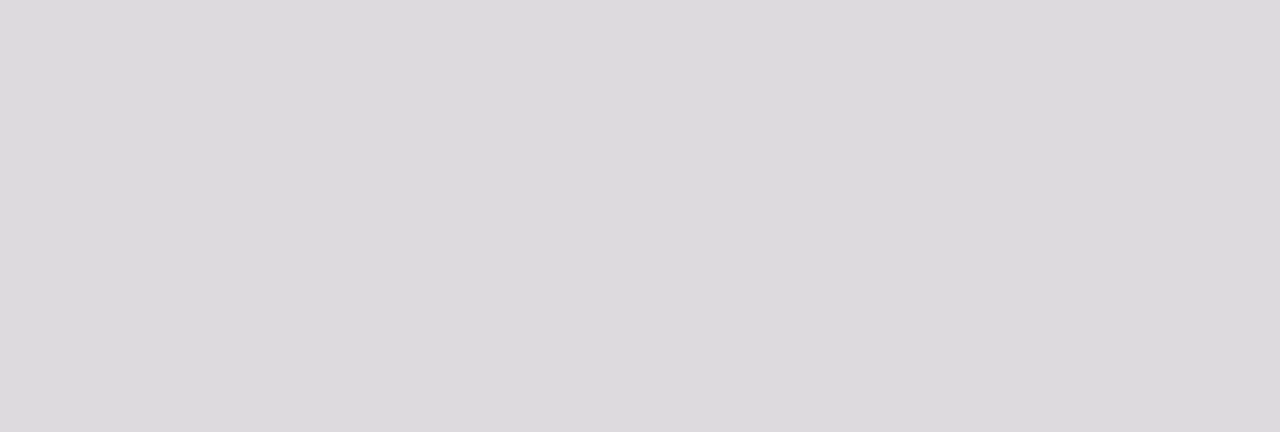
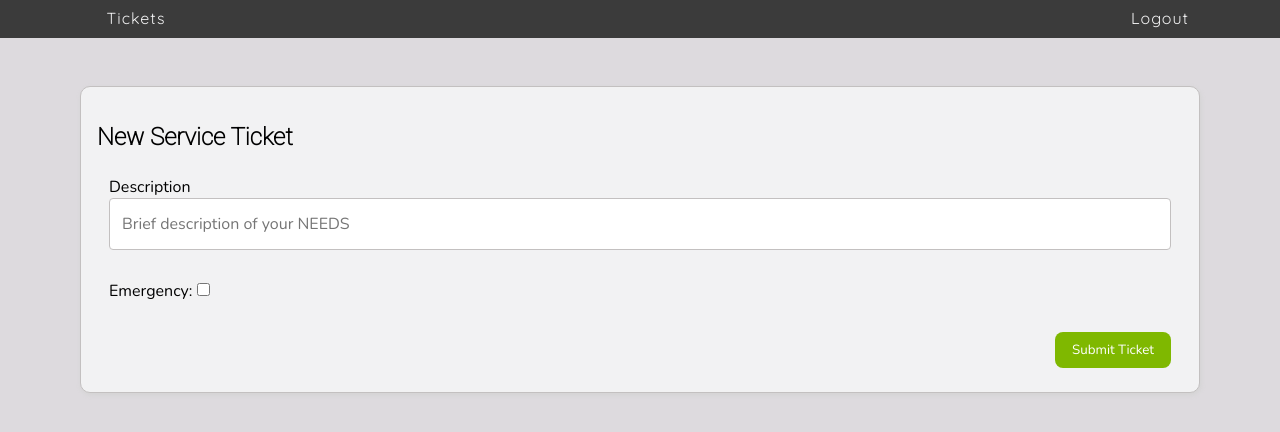
Before and after one commit to James-Heaton/Honey-Rae-Repairs, a React (Vite) app: page /tickets/create in a window 1280 px wide. Shown: the top 432 px of the page. Built offline with nearby package versions, Linux system fonts and the light colour scheme; sample sign-in values are in the browser's storage.

Commit message:
Create Ticket Functionality Added

```diff
--- /dev/null
+++ b/src/components/forms/TicketForm.jsx
@@ -0,0 +1,73 @@
+import { useState } from "react";
+import "./Form.css";
+import { createTicket } from "../../services/ticketService";
+import { useNavigate } from "react-router-dom";
+
+export const TicketForm = ({ currentUser }) => {
+  const [ticket, setTicket] = useState({
+    description: "",
+    emergency: false,
+  });
+  const navigate = useNavigate();
+
+  const handleSave = (event) => {
+    event.preventDefault();
+    if (ticket.description) {
+      const newTicket = {
+        userId: currentUser.id,
+        description: ticket.description,
+        emergency: ticket.emergency,
+        dateCompleted: "",
+      };
+
+      createTicket(newTicket).then(() => {
+        navigate("/tickets");
+      });
+    } else {
+      window.alert("Tell me what ya NEED");
+    }
+  };
+
+  return (
+    <form>
+      <h2>New Service Ticket</h2>
+      <fieldset>
+        <div className="form-group">
+          <label>Description</label>
+          <input
+            type="text"
+            className="form-control"
+            placeholder="Brief description of your NEEDS"
+            onChange={(event) => {
+              const ticketCopy = { ...ticket };
+              ticketCopy.description = event.target.value;
+              setTicket(ticketCopy);
+            }}
+          ></input>
+        </div>
+      </fieldset>
+      <fieldset>
+        <div className="form-group">
+          <label>
+            Emergency:
+            <input
+              type="checkbox"
+              onChange={(event) => {
+                const ticketCopy = { ...ticket };
+                ticketCopy.emergency = event.target.checked;
+                setTicket(ticketCopy);
+              }}
+            />
+          </label>
+        </div>
+      </fieldset>
+      <fieldset>
+        <div className="form-group">
+          <button className="form-btn btn-info" onClick={handleSave}>
+            Submit Ticket
+          </button>
+        </div>
+      </fieldset>
+    </form>
+  );
+};
--- a/src/components/tickets/FilterBar.jsx
+++ b/src/components/tickets/FilterBar.jsx
@@ -1,4 +1,8 @@
+import { useNavigate } from "react-router-dom";
+
 export const FilterBar = ({ setFilterType, setSearchTerm, currentUser }) => {
+  const navigate = useNavigate();
+
   return (
     <div className="filter-bar">
       {currentUser.isStaff ? (
@@ -38,10 +42,22 @@ export const FilterBar = ({ setFilterType, setSearchTerm, currentUser }) => {
         </>
       ) : (
         <>
-          <button className="filter-btn btn-primary">Create Ticket</button>
-          <button className="filter-btn btn-info" onClick={() => {
+          <button
+            className="filter-btn btn-primary"
+            onClick={() => {
+              navigate("/tickets/create");
+            }}
+          >
+            Create Ticket
+          </button>
+          <button
+            className="filter-btn btn-info"
+            onClick={() => {
               setFilterType("openForUser");
-            }}>Open Tickets</button>
+            }}
+          >
+            Open Tickets
+          </button>
           <button
             className="filter-btn btn-secondary"
             onClick={() => {
--- a/src/components/tickets/TicketList.jsx
+++ b/src/components/tickets/TicketList.jsx
@@ -43,19 +43,16 @@ export const TicketList = ({ currentUser }) => {
         (ticket) => ticket.emergency === true
       );
       setFilteredTickets(emergencyTickets);
-
     } else if (filterType === "nonEmergency") {
       const nonEmergencyTickets = allTickets.filter(
         (ticket) => ticket.emergency === false
       );
       setFilteredTickets(nonEmergencyTickets);
-
     } else if (filterType === "openForUser") {
       const openForUserTickets = allTickets.filter(
         (ticket) => ticket.dateCompleted === ""
       );
       setFilteredTickets(openForUserTickets);
-
     } else {
       setFilteredTickets(allTickets);
     }
--- a/src/services/ticketService.jsx
+++ b/src/services/ticketService.jsx
@@ -28,4 +28,14 @@ export const deleteTicket = (ticketId) => {
   return fetch(`http://localhost:8088/serviceTickets/${ticketId}`, {
     method: "DELETE",
   });
-}
+};
+
+export const createTicket = (newTicket) => {
+  return fetch("http://localhost:8088/serviceTickets/", {
+    method: "POST",
+    headers: {
+      "Content-Type": "application/json",
+    },
+    body: JSON.stringify(newTicket),
+  });
+};
--- a/src/views/CustomerViews.jsx
+++ b/src/views/CustomerViews.jsx
@@ -2,6 +2,7 @@ import { Outlet, Route, Routes } from "react-router-dom";
 import { Welcome } from "../components/welcome/Welcome";
 import { CustomerNav } from "../components/nav/CustomerNav";
 import { TicketList } from "../components/tickets/TicketList";
+import { TicketForm } from "../components/forms/TicketForm";
 
 export const CustomerViews = ({ currentUser }) => {
   return (
@@ -16,7 +17,13 @@ export const CustomerViews = ({ currentUser }) => {
         }
       >
         <Route index element={<Welcome />} />
-        <Route path="tickets" element={<TicketList currentUser={currentUser} />} />
+        <Route path="tickets">
+          <Route index element={<TicketList currentUser={currentUser} />} />
+          <Route
+            path="create"
+            element={<TicketForm currentUser={currentUser} />}
+          />
+        </Route>
       </Route>
     </Routes>
   );
```
Also changed, not shown: src/components/tickets/Ticket.jsx (+5 -2 lines).
